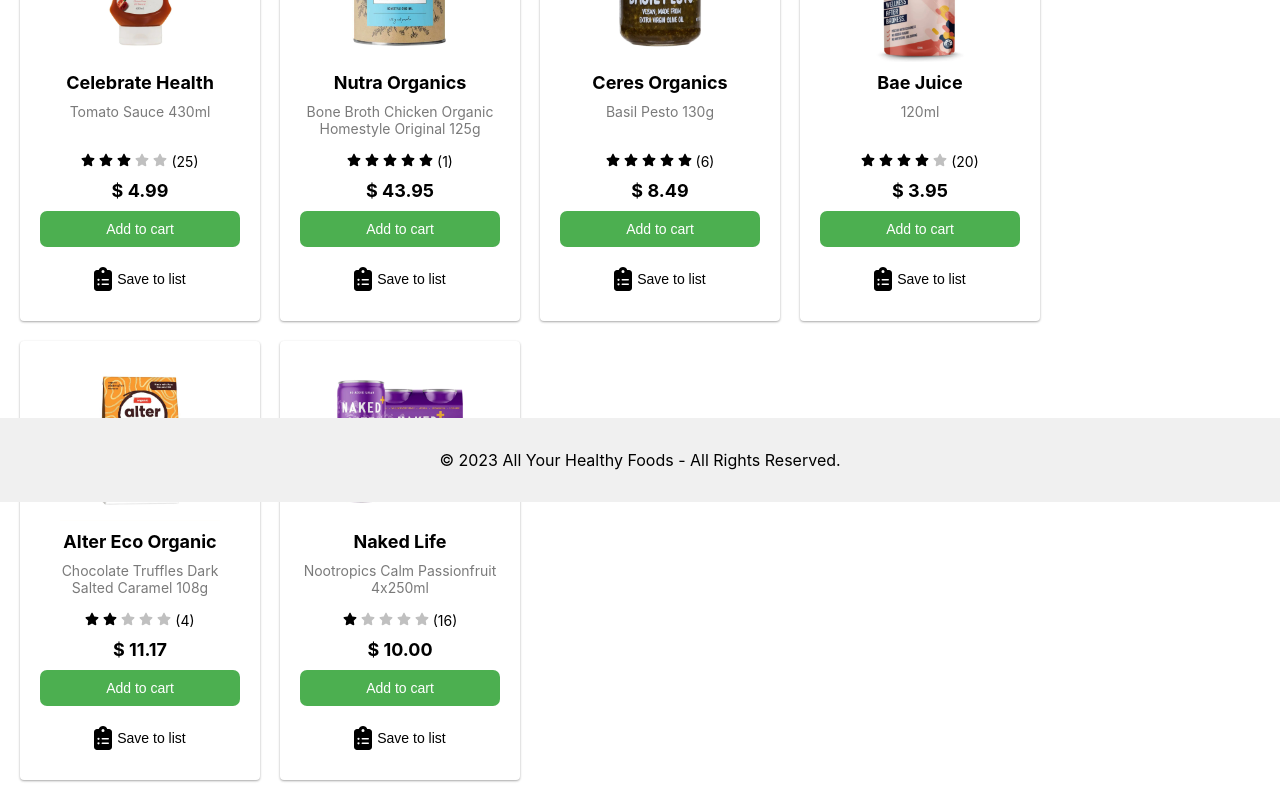
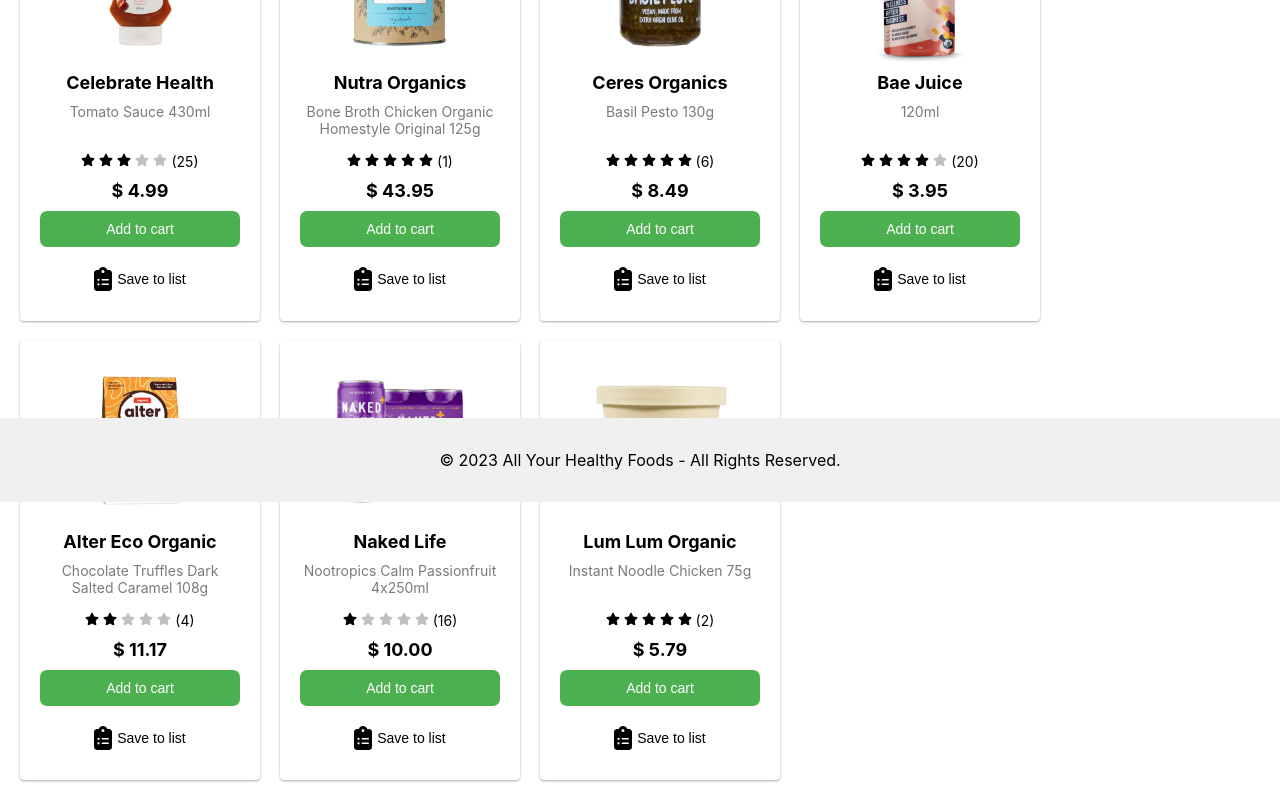
Before and after one commit to AlexKyriacou/AYHF_Software_Architecture_And_Design, a React (Create React App) app in the folder WebUI/all-your-healthy-foods/: page / in a window 1280 px wide. Shown: the part 298-1098 px from the top of the page. Built offline with nearby package versions, Linux system fonts and the light colour scheme; a web font is replaced by a local one.

Commit message:
Fix homepage display

```diff
--- a/WebUI/all-your-healthy-foods/src/components/pages/HomePage.js
+++ b/WebUI/all-your-healthy-foods/src/components/pages/HomePage.js
@@ -11,42 +11,49 @@
             image: require('./images/tomato-sauce.png'),
             rating: 3,
             numRatings: 25,
-            price: "4.99"
+            price: 4.99
         }, {
             name: "Nutra Organics",
             description: "Bone Broth Chicken Organic Homestyle Original 125g",
             image: require('./images/chicken-broth.png'),
             rating: 5,
             numRatings: 1,
-            price: "43.95"
+            price: 43.95
         }, {
             name: "Ceres Organics",
             description: "Basil Pesto 130g",
             image: require('./images/basil-pesto.png'),
             rating: 5,
             numRatings: 6,
-            price: "8.49"
+            price: 8.49
         }, {
             name: "Bae Juice",
             description: "120ml",
             image: require('./images/bae-juice.png'),
             rating: 4,
             numRatings: 20,
-            price: "3.95"
+            price: 3.95
         }, {
             name: "Alter Eco Organic",
             description: "Chocolate Truffles Dark Salted Caramel 108g",
             image: require('./images/dark-chocolate-sc.png'),
             rating: 2,
             numRatings: 4,
-            price: "11.17"
+            price: 11.17
         }, {
             name: "Naked Life",
             description: "Nootropics Calm Passionfruit 4x250ml",
             image: require('./images/sparkling-water.png'),
             rating: 1,
             numRatings: 16,
-            price: "10.00"
+            price: 10.00
+        }, {
+            name: "Lum Lum Organic",
+            description: "Instant Noodle Chicken 75g",
+            image: require('./images/instant-noodles.png'),
+            rating: 5,
+            numRatings: 2,
+            price: 5.79
         }
     ];
 
--- a/WebUI/all-your-healthy-foods/src/components/pages/Product.css
+++ b/WebUI/all-your-healthy-foods/src/components/pages/Product.css
@@ -1,6 +1,6 @@
 .product-container {
     display: flex;
-    justify-content: center;
+    justify-content: space-between;
     margin: 10px;
 }
 
--- a/WebUI/all-your-healthy-foods/src/components/pages/ProductCard.js
+++ b/WebUI/all-your-healthy-foods/src/components/pages/ProductCard.js
@@ -19,7 +19,7 @@
                 <p className='product-name'>{product.name}</p>
                 <p className='product-desc'>{product.description}</p>
                 <div className='product-rating'><Rating rate={product.rating} /> ({product.numRatings})</div>
-                <p className='product-price'>$ {product.price}</p>
+                <p className='product-price'>$ {(product.price).toFixed(2)}</p>
                 <button className='add-to-cart-button' onClick={handleAddToCart}>Add to cart</button>
                 <button className='save-to-list-button'><FontAwesomeIcon className='shopping-list' icon={faClipboardList} />Save to list</button>
             </div>
```
Also changed, not shown: WebUI/all-your-healthy-foods/src/components/pages/images/instant-noodles.png (added).
